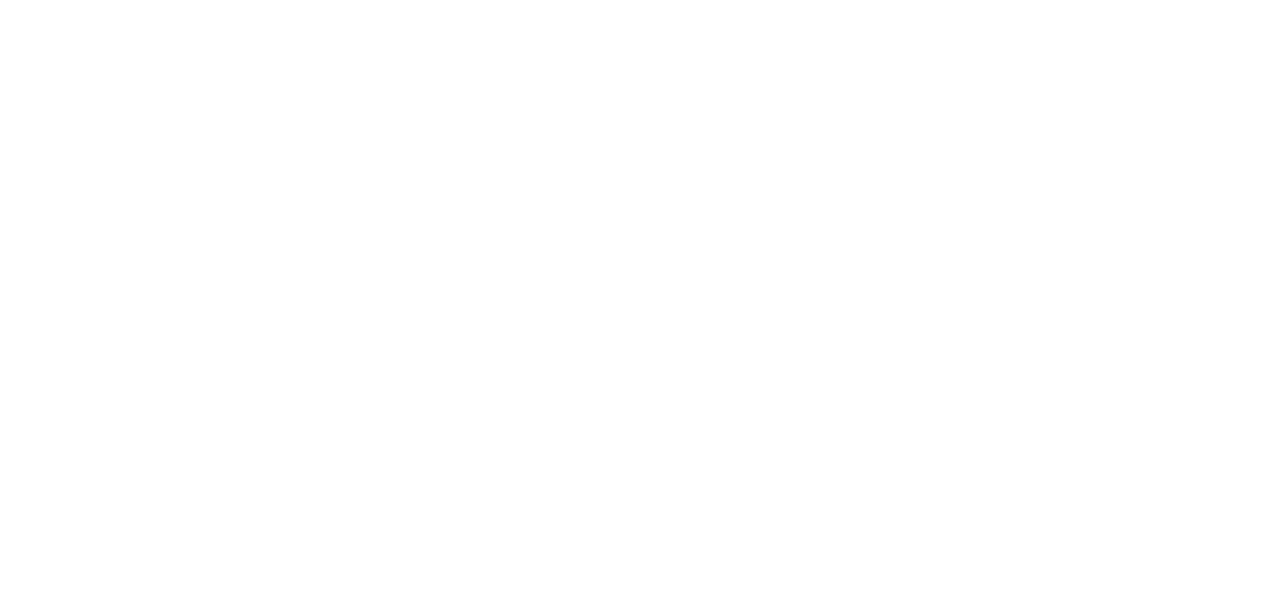
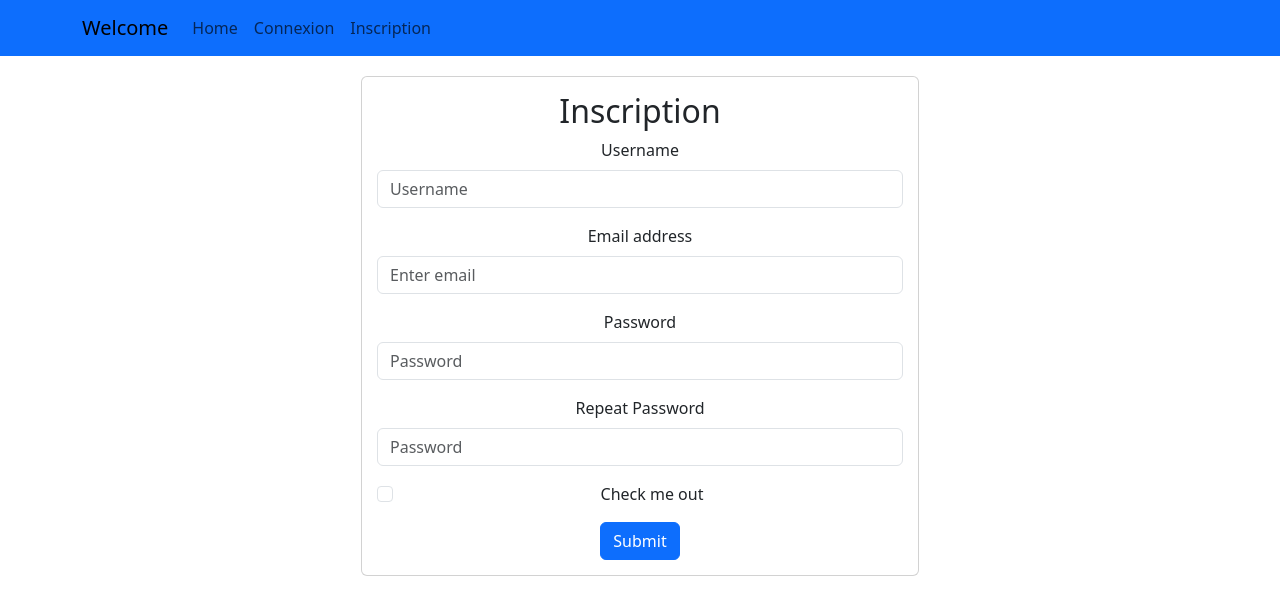
Before and after one commit to Kazetus/dsi-front, a React (Create React App) app: page /inscription in a window 1280 px wide. Before the commit this address had no page. Shown: the top 614 px of the page. Built offline with nearby package versions, Linux system fonts and the light colour scheme.

Commit message:
update routes

```diff
--- a/package.json
+++ b/package.json
@@ -6,10 +6,13 @@
     "@testing-library/jest-dom": "^5.17.0",
     "@testing-library/react": "^13.4.0",
     "@testing-library/user-event": "^13.5.0",
+    "bootstrap": "^5.3.2",
     "react": "^18.2.0",
+    "react-bootstrap": "^2.9.0",
     "react-dom": "^18.2.0",
     "react-router-dom": "^6.16.0",
     "react-scripts": "5.0.1",
+    "styled-components": "^6.0.8",
     "web-vitals": "^2.1.4"
   },
   "scripts": {
--- a/src/App.css
+++ b/src/App.css
@@ -11,6 +11,13 @@
   .App-logo {
     animation: App-logo-spin infinite 20s linear;
   }
+}
+
+.mycenter {
+  display: flex;
+  width: 60%;
+  justify-content: center;
+  margin: 0 auto;
 }
 
 .App-header {
--- a/src/App.js
+++ b/src/App.js
@@ -3,13 +3,23 @@ import { BrowserRouter, Routes, Route } from 'react-router-dom'
 //import Content from './component/wrapper/Content';
 import Accueil from './component/accueil/Accueil';
 import MyCars from './component/MyCars';
+import MyModal from './component/MyModal';
+import Childcss from './component/Childcss';
+import NavBar from './component/NavBar';
+import Connexion from './component/pages/connexion';
+import Inscription from './component/pages/inscription';
 
 function App() {
   return (
     <BrowserRouter>
+      <NavBar/>
       <Routes>
         <Route path="/" element={<Accueil />}/>
         <Route path="/cars" element={<MyCars title="Calatogue" />}/>
+        <Route path="/modal" element={<MyModal />}/>
+        <Route path="/css" element={<Childcss />}/>
+        <Route path="/connexion" element={<Connexion />}/>
+        <Route path="/inscription" element={<Inscription />}/>
         {/* <Route path="/" element={<Content title="toto" />}/> */}
       </Routes>
     </BrowserRouter>
--- /dev/null
+++ b/src/component/Childcss.js
@@ -0,0 +1,31 @@
+import Button from 'react-bootstrap/Button';
+import React from 'react';
+import styled from 'styled-components';
+
+const Title = styled.h1`
+  font-size: 1.5em;
+  text-align: center;
+  color: palevioletred;
+`;
+
+const StyledButton = styled(Button)`
+  color: palevioletred;
+  font-size: 1em;
+  margin: 1em;
+  padding: 10px;
+  padding: 0.25em 1em;
+  border: 2px solid palevioletred;
+  border-radius: 3px;
+`;
+
+function Childcss(props) {
+    return (
+        <div>
+            <Title>Hello World</Title>
+            <Button>Click</Button>
+            <StyledButton>Click</StyledButton>
+        </div>
+    );
+}
+
+export default Childcss;
--- a/src/component/MyCars.js
+++ b/src/component/MyCars.js
@@ -1,6 +1,7 @@
 import React, { useState } from 'react';
 import Wrapper from './Wrapper';
 import Car from './Car';
+import MyModal from './MyModal';
 
 
 
@@ -21,6 +22,7 @@ function MyCars({title}) {
                 <hr/>
                 </>
             ))}
+            <MyModal name={'Show'} title={'Title'} body={'List of Cars'}/>
             {/* <Car marque="Ford" couleur="vert" />
             <Car marque="Renault" couleur="rouge" />
             <Car marque="Citroen" couleur="bleu" /> */}
--- /dev/null
+++ b/src/component/MyModal.js
@@ -0,0 +1,35 @@
+import { useState } from 'react';
+import Button from 'react-bootstrap/Button';
+import Modal from 'react-bootstrap/Modal';
+
+function MyModal({name, title, body}) {
+  const [show, setShow] = useState(false);
+
+  const handleClose = () => setShow(false);
+  const handleShow = () => setShow(true);
+
+  return (
+    <>
+      <Button variant="primary" onClick={handleShow}>
+        {name ? name : 'Show Modal'}
+      </Button>
+
+      <Modal show={show} onHide={handleClose}>
+        <Modal.Header closeButton>
+          <Modal.Title>{title ? title : 'Modal heading'}</Modal.Title>
+        </Modal.Header>
+        <Modal.Body>{body ? body : 'The body of the modal'}</Modal.Body>
+        <Modal.Footer>
+          <Button variant="secondary" onClick={handleClose}>
+            Close
+          </Button>
+          <Button variant="primary" onClick={handleClose}>
+            Open
+          </Button>
+        </Modal.Footer>
+      </Modal>
+    </>
+  );
+}
+
+export default MyModal;
--- /dev/null
+++ b/src/component/NavBar.js
@@ -0,0 +1,23 @@
+import Container from 'react-bootstrap/Container';
+import Nav from 'react-bootstrap/Nav';
+import Navbar from 'react-bootstrap/Navbar';
+
+function NavBar() {
+  return (
+    <Navbar style={{ marginBottom:'20px' }} expand="lg" className="navbar-light bg-primary">
+      <Container>
+        <Navbar.Brand href="/">Welcome</Navbar.Brand>
+        <Navbar.Toggle aria-controls="basic-navbar-nav" />
+        <Navbar.Collapse id="basic-navbar-nav">
+          <Nav className="me-auto">
+            <Nav.Link href="/">Home</Nav.Link>
+            <Nav.Link href="/connexion">Connexion</Nav.Link>
+            <Nav.Link href="/inscription">Inscription</Nav.Link>
+          </Nav>
+        </Navbar.Collapse>
+      </Container>
+    </Navbar>
+  );
+}
+
+export default NavBar;
--- /dev/null
+++ b/src/component/pages/connexion.js
@@ -0,0 +1,36 @@
+import Button from 'react-bootstrap/Button';
+import Form from 'react-bootstrap/Form';
+import Card from 'react-bootstrap/Card';
+import Container from 'react-bootstrap/Container';
+
+function Connexion() {
+  return (
+    <Container className='text-center mycenter'>
+    <Card style={{ width: '50%', padding:'15px' }}>
+        <h2>Connexion</h2>
+    <Form>
+
+      <Form.Group className="mb-3" controlId="formBasicEmail">
+        <Form.Label>Email address</Form.Label>
+        <Form.Control type="email" placeholder="Enter email" />
+        <Form.Text className="text-muted">
+        </Form.Text>
+      </Form.Group>
+
+      <Form.Group className="mb-3" controlId="formBasicPassword">
+        <Form.Label>Password</Form.Label>
+        <Form.Control type="password" placeholder="Password" />
+      </Form.Group>
+      <Form.Group className="mb-3" controlId="formBasicCheckbox">
+        <Form.Check type="checkbox" label="Check me out" />
+      </Form.Group>
+      <Button variant="primary" type="submit">
+        Submit
+      </Button>
+    </Form>
+    </Card>
+    </Container>
+  );
+}
+
+export default Connexion;
--- /dev/null
+++ b/src/component/pages/inscription.js
@@ -0,0 +1,45 @@
+import Button from 'react-bootstrap/Button';
+import Form from 'react-bootstrap/Form';
+import Card from 'react-bootstrap/Card';
+import Container from 'react-bootstrap/Container';
+
+function Inscription() {
+  return (
+    <Container className='text-center mycenter'>
+    <Card style={{ width: '50%', padding:'15px' }}>
+        <h2>Inscription</h2>
+    <Form>
+    <Form.Group className="mb-3" controlId="formBasicEmail">
+        <Form.Label>Username</Form.Label>
+        <Form.Control type="username" placeholder="Username" />
+        <Form.Text className="text-muted">
+        </Form.Text>
+      </Form.Group>
+      <Form.Group className="mb-3" controlId="formBasicEmail">
+        <Form.Label>Email address</Form.Label>
+        <Form.Control type="email" placeholder="Enter email" />
+        <Form.Text className="text-muted">
+        </Form.Text>
+      </Form.Group>
+
+      <Form.Group className="mb-3" controlId="formBasicPassword">
+        <Form.Label>Password</Form.Label>
+        <Form.Control type="password" placeholder="Password" />
+      </Form.Group>
+      <Form.Group className="mb-3" controlId="formBasicPassword">
+        <Form.Label>Repeat Password</Form.Label>
+        <Form.Control type="password" placeholder="Password" />
+      </Form.Group>
+      <Form.Group className="mb-3" controlId="formBasicCheckbox">
+        <Form.Check type="checkbox" label="Check me out" />
+      </Form.Group>
+      <Button variant="primary" type="submit">
+        Submit
+      </Button>
+    </Form>
+    </Card>
+    </Container>
+  );
+}
+
+export default Inscription;
--- a/src/index.js
+++ b/src/index.js
@@ -3,6 +3,7 @@ import ReactDOM from 'react-dom/client';
 import './index.css';
 import App from './App';
 import reportWebVitals from './reportWebVitals';
+import 'bootstrap/dist/css/bootstrap.min.css';
 
 const root = ReactDOM.createRoot(document.getElementById('root'));
 root.render(
```
Also changed, not shown: src/component/Parentcss.js (added), 1 other file (tests, documents, lock files or other folders).
